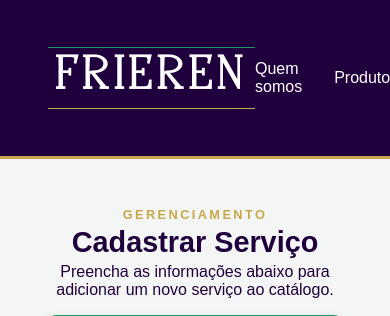
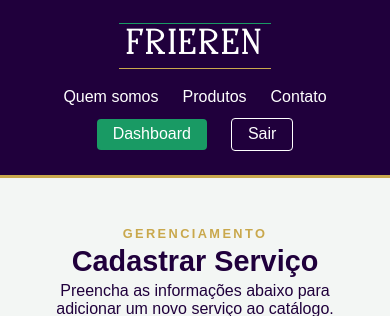
Before and after one commit to filhodepeterpan/django-frieren, a Django app: page /add-servico in a window 390 px wide; the page is wider, and only the part inside the window is pictured. Shown: the top 316 px of that part. Run offline with Django 5.2, Linux system fonts and the light colour scheme; the visitor is signed in with stand-in values (Sample User, id 1); data comes from the database, SQL or seed files in the repository; data that the repository does not hold is empty; parts of the project's set-up code (start-up, migrations or seed data) failed here and were passed over; some libraries are stand-ins or nearby versions; some web fonts are replaced.

Commit message:
fix: responsividade do header

```diff
--- a/app/static/css/style.css
+++ b/app/static/css/style.css
@@ -1470,3 +1470,25 @@ form small{
         grid-template-columns: 1fr;
     }
 }
+
+@media (max-width: 800px){
+    header{
+        flex-direction: column;
+        justify-content: center;
+        gap: 1.25rem;
+        padding: 1.5rem 1rem;
+    }
+
+    nav{
+        flex-wrap: wrap;
+        justify-content: center;
+        gap: 0.75rem 1.5rem;
+    }
+}
+
+@media (max-width: 480px){
+    #titulo-site{
+        font-size: 2.2rem;
+        letter-spacing: 0.15rem;
+    }
+}
```
